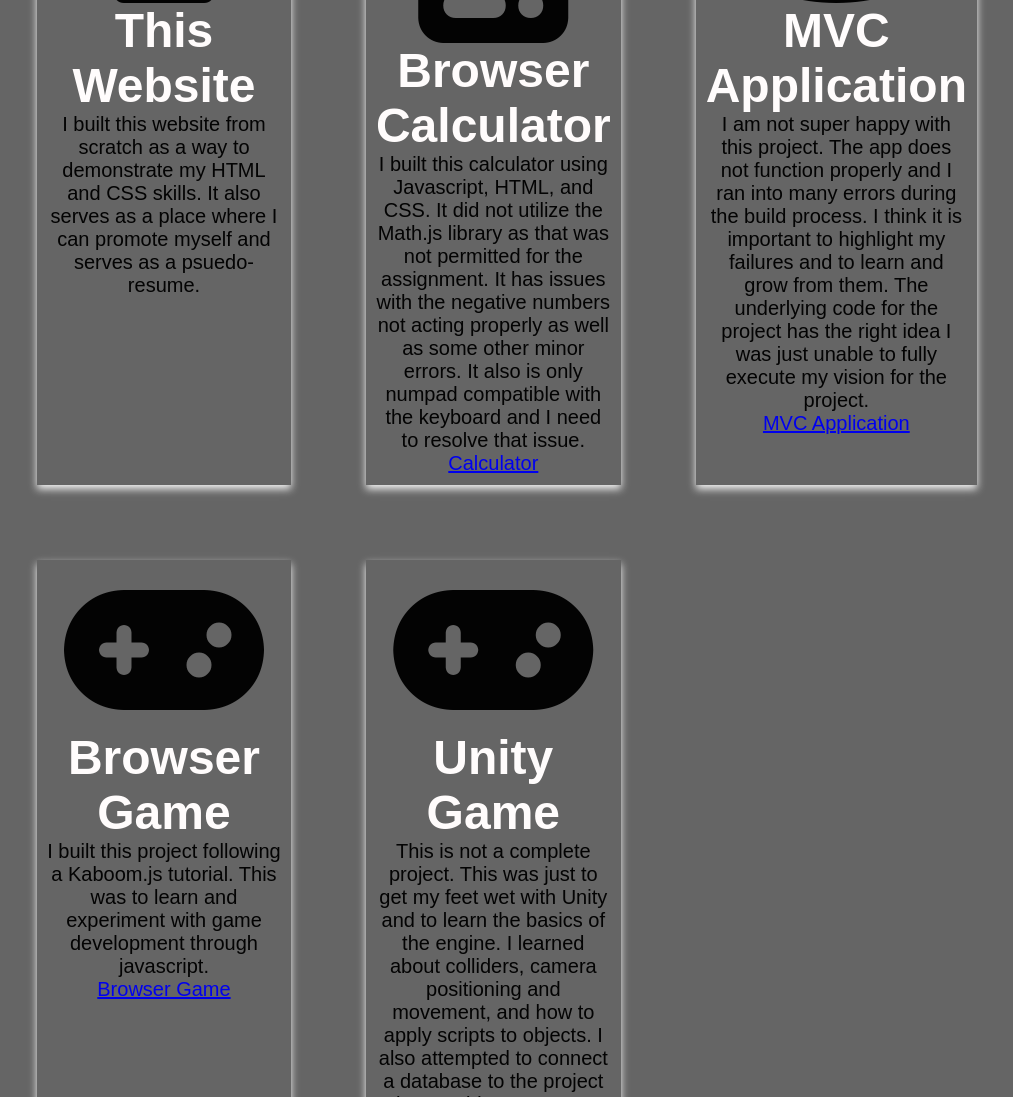
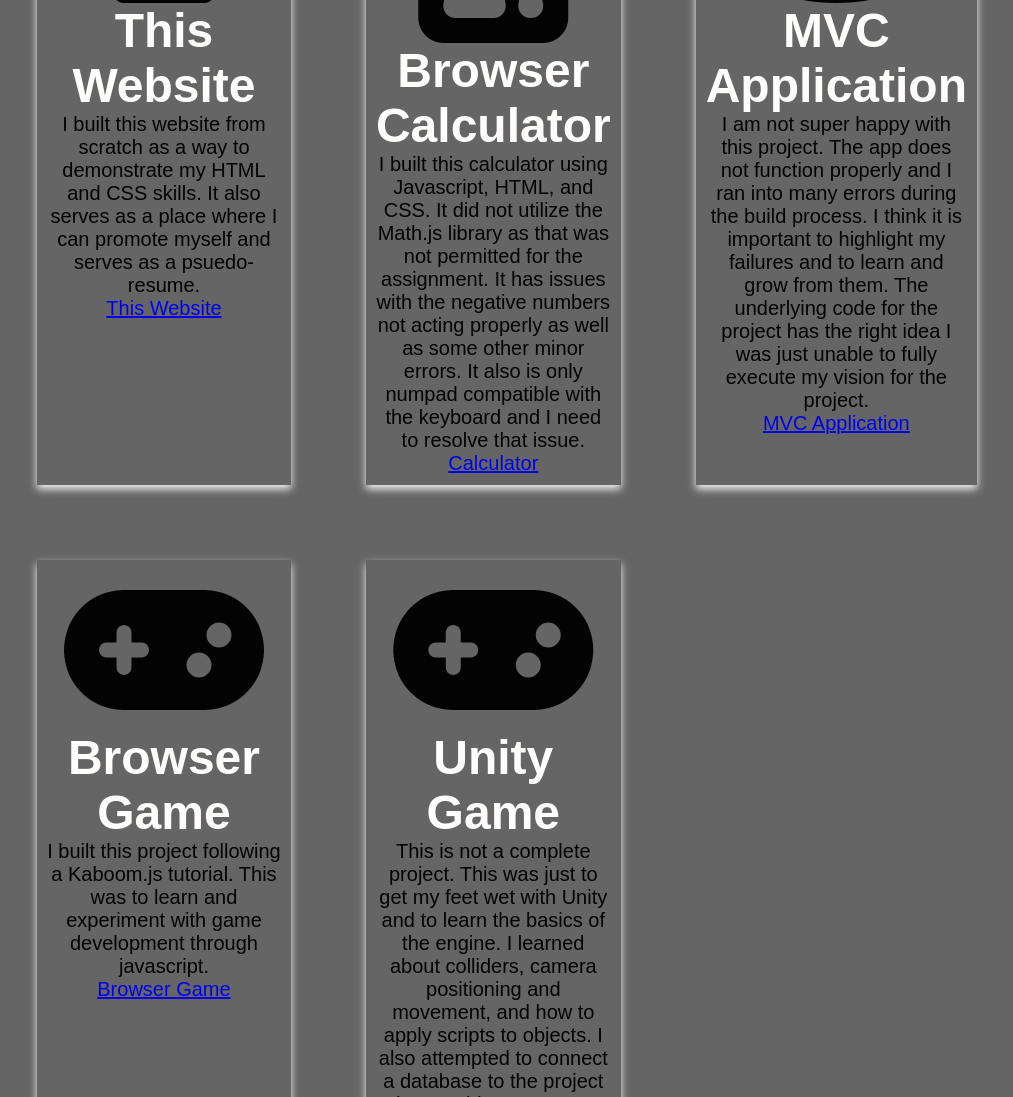
Before and after one commit to ArtemisEclipse/Personal_Website, a website: page index.html in a window 1280 px wide. Shown: the part 2937-4034 px from the top of the page, without its empty margins (133-1146 px from the left). Drawn offline with Linux system fonts and the light colour scheme.

Commit message:
Update index.html

```diff
--- a/index.html
+++ b/index.html
@@ -108,6 +108,7 @@
                         I built this website from scratch as a way to demonstrate my HTML and CSS skills. It also serves as
                         a place where I can promote myself and serves as a psuedo-resume.
                     </p>
+                    <a href="https://artemiseclipse.github.io/Personal_Website/">This Website</a>
                 </div>
             </div>
             <div class="card" id="web">
```
